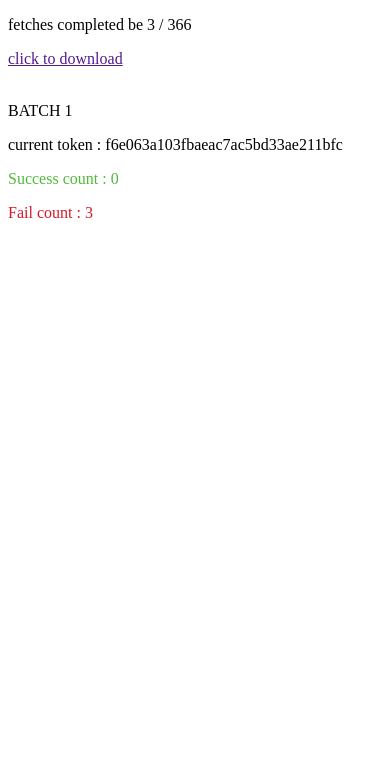
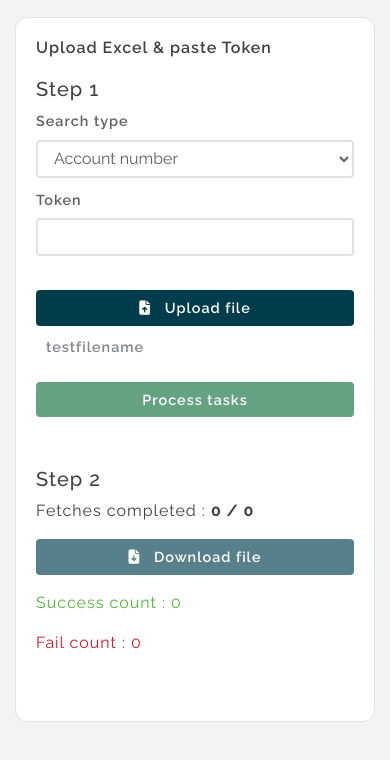
Before and after one commit to theborzzardie/test, an Angular app: page / in a window 390 px wide. Shown: the top 760 px of the page. Built offline with nearby package versions, Linux system fonts and the light colour scheme; no server answers.

Commit message:
added xlsx package to read and write excel files refined the whole UI / UX for searching a list of account numbers

```diff
--- a/package.json
+++ b/package.json
@@ -18,8 +18,11 @@
     "@angular/platform-browser": "^14.2.0",
     "@angular/platform-browser-dynamic": "^14.2.0",
     "@angular/router": "^14.2.0",
+    "@fortawesome/fontawesome-free": "^6.5.1",
+    "bootstrap": "4.6",
     "rxjs": "~7.5.0",
     "tslib": "^2.3.0",
+    "xlsx": "^0.18.5",
     "zone.js": "~0.11.4"
   },
   "devDependencies": {
--- a/src/app/interceptors/http.token.interceptor.ts
+++ b/src/app/interceptors/http.token.interceptor.ts
@@ -19,7 +19,8 @@ export class HttpTokenInterceptor implements HttpInterceptor
       return next.handle( req );
     }
 
-    const token = 'f6e063a103fbaeac7ac5bd33ae211bfc';
+    const token = localStorage.getItem('kplctoken') ?? '';
+
 
     const request = req.clone( {
       setHeaders: {
--- a/src/app/tokens/tokens.component.html
+++ b/src/app/tokens/tokens.component.html
@@ -1,10 +1,69 @@
-<p>fetches completed be {{ totalDone + ' / ' + tokens.length}}</p>
-<a class="btn btn-clear" title="Download JSON" [href]="downloadJsonHref" target="_blank"
-   (click)="generateDownloadJsonUri()">click to download</a>
+<div class="search-page">
+  <div class="container">
 
-<br><br>
-<p>BATCH 1</p>
-<p>current token : f6e063a103fbaeac7ac5bd33ae211bfc </p>
+    <div class="card">
 
-<p class="greenText">Success count : {{success}}</p>
-<p class="redText">Fail count : {{fail}}</p>
+      <h4>Upload Excel & paste Token</h4>
+
+      <div class="row">
+        <div class="col-md-6 bdr-right">
+
+          <h5>Step 1</h5>
+
+          <div class="form-group">
+            <label for="">Search type</label>
+            <select class="form-control" name="type" [(ngModel)]="type" [disabled]="searching || fileUploading">
+              <option value="accountReference">Account number</option>
+              <option value="serialNumberMeter">Meter number</option>
+            </select>
+          </div>
+
+          <div class="form-group">
+            <label for="token">Token</label>
+            <input type="text" name="token" [(ngModel)]="token" (ngModelChange)="writeToLocal()" class="form-control" [readonly]="searching || fileUploading" autocomplete="off">
+          </div>
+
+          <div for="token">&nbsp;</div>
+
+          <div class="d-flex align-items-center mb-4">
+            <input id="scoredFileInput" type="file" id="uploadFileInput" accept=".xlsx, .xls" (change)="uploadRefreshedFile($event)" hidden />
+            <button type="button" class="btn btn-upload" (click)="openUploadDialog()" [disabled]="searching || fileUploading">
+              <span> <i class="fa-solid fa-file-arrow-up"></i> &nbsp; {{fileUploading ? 'Uploading...' : 'Upload file'}}</span>
+            </button>
+
+            <span class="file-name"> {{fileName}}</span>
+          </div>
+
+          <button class="btn btn-search" [disabled]="fileUploading || !tokens.length || !token || (searching && totalDone !== tokens.length)" (click)="doLoop()">{{searching ? 'Processing ...' : 'Process tasks'}}</button>
+
+
+        </div>
+
+        <div class="col-md-6 mt-sm-4 mt-md-0">
+          <h5>Step 2</h5>
+
+          <!-- <p>current token : {{token}} </p> -->
+
+          <p>Fetches completed : <strong>{{ totalDone + ' / ' + tokens.length}}</strong></p>
+          <!-- <a class="btn btn-upload" title="Download JSON" [href]="downloadJsonHref" target="_blank" (click)="generateDownloadJsonUri()" [ngClass]="{ 'disabled-anchor': searching || fileUploading}">Download file</a> -->
+          <button class="btn btn-upload mb-3" title="Download JSON" (click)="generateExcel()" [disabled]="fileUploading || !tokens.length || !token || totalDone !== tokens.length" sandbox="allow-downloads">
+            <i class="fa-solid fa-file-arrow-down"></i> &nbsp; Download file
+          </button>
+
+
+          <p class="greenText">Success count : {{success}}</p>
+          <p class="redText">Fail count : {{fail}}</p>
+        </div>
+      </div>
+
+
+
+
+
+    </div>
+
+
+
+  </div>
+
+</div>
--- a/src/app/tokens/tokens.component.scss
+++ b/src/app/tokens/tokens.component.scss
@@ -0,0 +1,88 @@
+.search-page {
+  padding-top: 10vh;
+
+  .card {
+    background-color: #fff;
+    border-radius: 12px;
+    border: 1px solid #e1e1e1;
+    padding: 20px;
+    color: #3c4043;
+
+    h4 {
+      margin-bottom: 20px;
+      font-size: 1.2rem;
+      margin-left: 10px;
+      font-weight: 600;
+    }
+
+    .bdr-right {
+      border-right: 2px solid #e1e1e1;
+    }
+
+    .col-md-6 {
+      padding: 0 30px;
+    }
+
+    .btn-upload {
+      background-color: #003d4c;
+      color: #fff;
+      font-size: 0.9rem;
+      font-weight: 600;
+      min-width: 10px;
+      transition: all 0.2s;
+      width: 200px;
+      letter-spacing: 1px;
+    }
+
+    .file-name {
+      // display: block;
+      font-weight: 600;
+      margin-left: 10px;
+      font-size: 0.9rem;
+      color: #80868b;
+    }
+
+    .btn-search {
+      background-color: #14713f;
+      color: #fff;
+      font-size: 0.9rem;
+      font-weight: 600;
+      min-width: 10px;
+      transition: all 0.2s;
+      width: 100%;
+      margin-bottom: 20px;
+      letter-spacing: 1px;
+    }
+  }
+}
+@media (max-width: 770px) {
+  .search-page {
+    padding-top:2vh!important;
+  }
+  h4 {
+    font-size: 1rem!important;
+    margin-left: 0!important;
+  }
+
+  .bdr-right {
+    border-right: none!important;
+  }
+
+  .btn-upload {
+    width: 100%!important;
+  }
+
+  .d-flex{
+    flex-wrap: wrap;
+  }
+
+  .file-name {
+    display: block!important;
+    margin-top: 10px;
+  }
+
+  .col-md-6 {
+    padding: 0 15px !important;
+    margin-bottom: 30px;
+  }
+}
--- a/src/app/tokens/tokens.component.ts
+++ b/src/app/tokens/tokens.component.ts
@@ -1,23 +1,41 @@
 import { Component, OnInit } from '@angular/core';
 import { DomSanitizer } from '@angular/platform-browser';
+import { style, animate, transition, trigger } from '@angular/animations';
 
 import { ApiService } from '../api.service';
-import { TOKENONE } from '../app.constants';
+// import { TOKENONE } from '../app.constants';
+import * as XLSX from 'xlsx';
+
 
 
 @Component({
   selector: 'app-tokens',
   templateUrl: './tokens.component.html',
-  styleUrls: ['./tokens.component.scss']
+  styleUrls: ['./tokens.component.scss'],
+  animations: [
+    trigger('fadeIn', [
+      transition(':enter', [
+        // :enter is alias to 'void => *'
+        style({ opacity: 0 }),
+        animate(500, style({ opacity: 1 })),
+      ]),
+    ]),
+  ],
 })
 export class TokensComponent implements OnInit {
 
 
   totalDone = 0;
   downloadJsonHref: any;
-  tokens = TOKENONE;
+  tokens: any = [];
   success = 0;
   fail = 0;
+  fileUploading = false;
+  fileName = 'testfilename';
+  token: string = '';
+  searching = false;
+  type = 'accountReference';
+
   constructor(
     private apiService: ApiService,
     private sanitizer: DomSanitizer,
@@ -25,33 +43,80 @@ export class TokensComponent implements OnInit {
 
   ngOnInit(): void {
     // console.log( new Date( 1703710800000 ).toISOString());
-    this.doLoop();
+    // this.doLoop();
+    this.token = localStorage.getItem('kplctoken') ?? '';
   }
+
+  openUploadDialog(): void {
+    document.getElementById('uploadFileInput') ?.click();
+  }
+
+  uploadRefreshedFile(event: any): void {
+    this.fileUploading = true;
+    this.totalDone = 0;
+    this.tokens = [];
+    this.success = 0;
+    this.fail = 0;
+    this.fileName = '';
+
+    const file: File = event.target.files[0];
+
+    const formData = new FormData();
+    formData.append('file', file);
+
+    setTimeout(() => {
+      this.extractDataFromFile(file);
+    }, 2000);
+  }
+
+  extractDataFromFile(file: File): void {
+
+    this.fileName = file.name.substring(0, file.name.lastIndexOf('.'));
+
+    let workBook: XLSX.WorkBook | null = null;
+    let jsonData: any = [];
+    const reader = new FileReader();
+
+    reader.onload = () => {
+      const data = reader.result;
+      workBook = XLSX.read(data, { type: 'binary' });
+      jsonData = XLSX.utils.sheet_to_json(workBook.Sheets[workBook.SheetNames[0]]);
+      this.tokens = jsonData.slice(0, 5);
+      // console.log(jsonData);
+      // console.log('isComplete', this.tokens);
+      this.fileUploading = false;
+
+    };
+
+    reader.readAsBinaryString(file);
+
+  }
+
 
   doLoop(): void {
     this.totalDone = 0;
+    this.searching = true;
     // use below to test one
     // this.getTokenData( this.tokens[ 0 ] );
-
 
     this.tokens.forEach((data: any, index: number) => {
       setTimeout(() => {
         this.getTokenData(data);
         this.totalDone += 1;
+        this.searching = this.totalDone === this.tokens.length ? false : true;
       }, 1500 * (index + 1));
     });
 
 
     setTimeout(() => {
       console.log(JSON.stringify(this.tokens));
-    }, 1500 * this.tokens ?.length + 1 );
+    }, 1500 * this.tokens ?.length + 2 );
   }
 
   getTokenData(data?: any): void {
-    // data.metrNum
-    this.apiService.getTokenData(data.ACCOUNT_NUMBER).subscribe(
+    this.apiService.getTokenData(data.SEARCH_NUMBER, this.type).subscribe(
       (res: any) => {
-        data.exists = true;
+        data.exists = 'true';
         data.errorMessage = '';
         data.meterNumber = res.body.data[0].meterList[0].serialNum ?? 'NOT FOUND';
         data.balance = res.body.data[0].balance;
@@ -66,7 +131,7 @@ export class TokensComponent implements OnInit {
       (error: any) => {
         console.log(error);
         data.errorMessage = error ?.msgUser;
-        data.exists = false;
+        data.exists = 'false';
         this.fail += 1;
 
       }
@@ -82,4 +147,22 @@ export class TokensComponent implements OnInit {
     this.downloadJsonHref = uri;
   }
 
+
+
+  generateExcel(): void {
+    const filename = this.fileName + '-processed.xlsx'
+    const workSheet: XLSX.WorkSheet = XLSX.utils.json_to_sheet(this.tokens);
+    const workBook: XLSX.WorkBook = XLSX.utils.book_new();
+    XLSX.utils.book_append_sheet(workBook, workSheet, 'Data');
+
+    XLSX.writeFile(workBook, filename);
+  }
+
+  writeToLocal(): void {
+    this.token.length ? localStorage.setItem('kplctoken', this.token) : '';
+  }
+
+
+
+
 }
--- a/src/styles.scss
+++ b/src/styles.scss
@@ -1,5 +1,91 @@
 /* You can add global styles to this file, and also import other style files */
 // ng build --base-href https://theborzzardie.github.io/test/ --output-path docs && git add . && git commit -m "docs ready for deployment" && git push
+@import "../node_modules/bootstrap/dist/css/bootstrap.min.css";
+@import '../node_modules/@fortawesome/fontawesome-free/css/all.css';
+@import url('https://fonts.googleapis.com/css2?family=Raleway:ital,wght@0,100..900;1,100..900&display=swap');
+
+body {
+  font-family: "Raleway", sans-serif;
+  font-optical-sizing: auto;
+  scroll-behavior: smooth;
+  letter-spacing: 1px;
+  overflow-x: hidden;
+  background-color: #f1f3f4;
+}
+
+* a,
+* button,
+* input,
+* select,
+* textarea {
+  outline: none!important;
+  box-shadow: none!important;
+}
+
+* img {
+  user-drag: none!important;
+  user-select: none!important;
+  -moz-user-select: none!important;
+  -webkit-user-drag: none!important;
+  -webkit-user-select: none!important;
+  -ms-user-select: none!important;
+}
+
+.form-group{
+  margin-bottom: 10px;
+}
+
+input,
+select,
+textarea {
+  border: 2px solid #e1e1e1 !important;
+  outline: none !important;
+  box-shadow: none !important;
+  background-clip: padding-box !important;
+  color: #5f6063 !important;
+  padding: 10px 12px!important;
+}
+
+select{
+  padding: 0 12px!important;
+}
+
+input:active,
+input:focus,
+input:hover,
+select:active,
+select:focus,
+select:hover,
+textarea:active,
+textarea:focus,
+textarea:hover {
+  border: 2px solid #3c4043 !important;
+}
+
+* label {
+  color: #5f6063;
+  font-weight: 600;
+  font-size: 0.9rem;
+  letter-spacing: 1px;
+}
+
+::placeholder {
+  /* Chrome, Firefox, Opera, Safari 10.1+ */
+  color: #80868b99 !important;
+  opacity: 1;
+  /* Firefox */
+}
+
+:-ms-input-placeholder {
+  /* Internet Explorer 10-11 */
+  color: #80868b99 !important;
+}
+
+::-ms-input-placeholder {
+  /* Microsoft Edge */
+  color: #80868b99 !important;
+}
+
 .redText {
   color: #d11a2a !important;
 }
@@ -7,3 +93,8 @@
 .greenText {
   color: #50B83C !important;
 }
+
+.disabled-anchor{
+  pointer-events: none!important;
+  cursor: not-allowed!important;
+}
```
Also changed, not shown: src/app/api.service.ts (+14 -9 lines), src/app/app.module.ts (+6 -1 lines), 1 other file (tests, documents, lock files or other folders).
